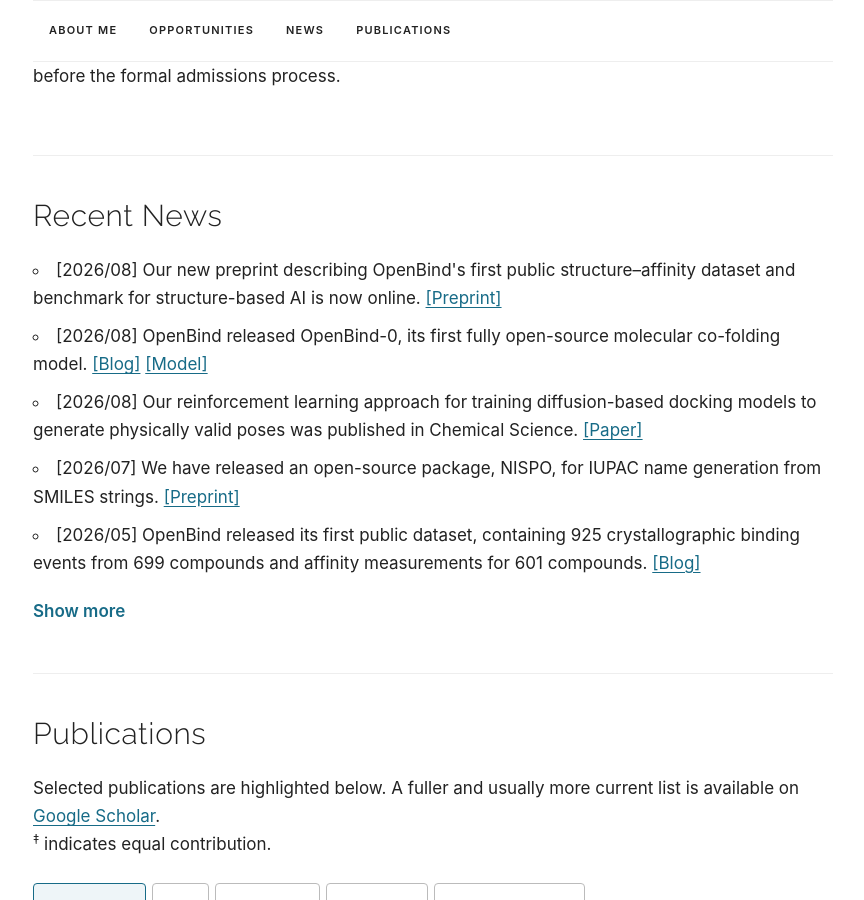
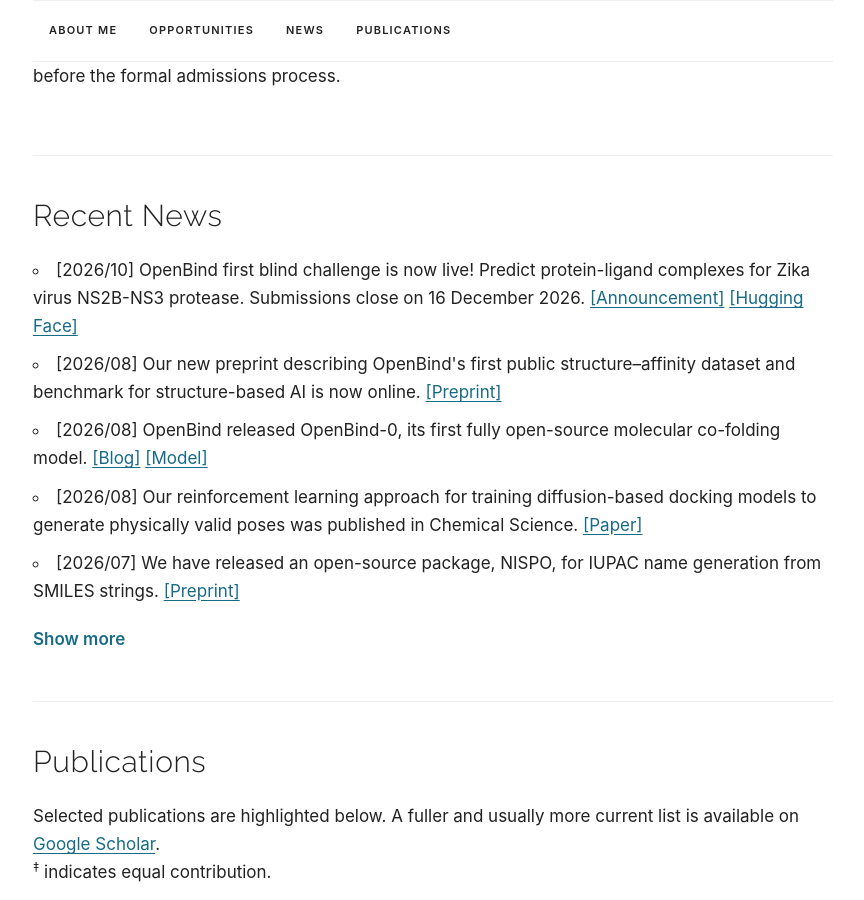
Before and after one commit to fimrie/fimrie.github.io, a Jekyll site: the page built from index.html, in a window 1280 px wide and 900 px high, scrolled down 1336 px. Shown: the whole window, without its empty margins (207-1071 px from the left). Built offline with Jekyll 4.4.1, drawn with Linux system fonts in a browser that asks for light colours; some web fonts are replaced.

Commit message:
Add OpenBind NS2B-NS3 blind challenge news (#18)

```diff
--- a/_data/news.yaml
+++ b/_data/news.yaml
@@ -1,4 +1,13 @@
 items:
+  - date: "2026/10"
+    text: "OpenBind first blind challenge is now live! Predict protein-ligand complexes for Zika virus NS2B-NS3 protease. Submissions close on 16 December 2026."
+    links:
+      - label: "Announcement"
+        url: "https://openbind.uk/news/announcing-the-first-openbind-blind-challenge-zika-virus-ns2b-ns3-protease-2/"
+      - label: "Hugging Face"
+        url: "https://huggingface.co/spaces/openadmet/openbind-blind-challenge-1"
+    archived: n
+
   - date: "2026/08"
     text: "Our new preprint describing OpenBind's first public structure–affinity dataset and benchmark for structure-based AI is now online."
     links:
```
